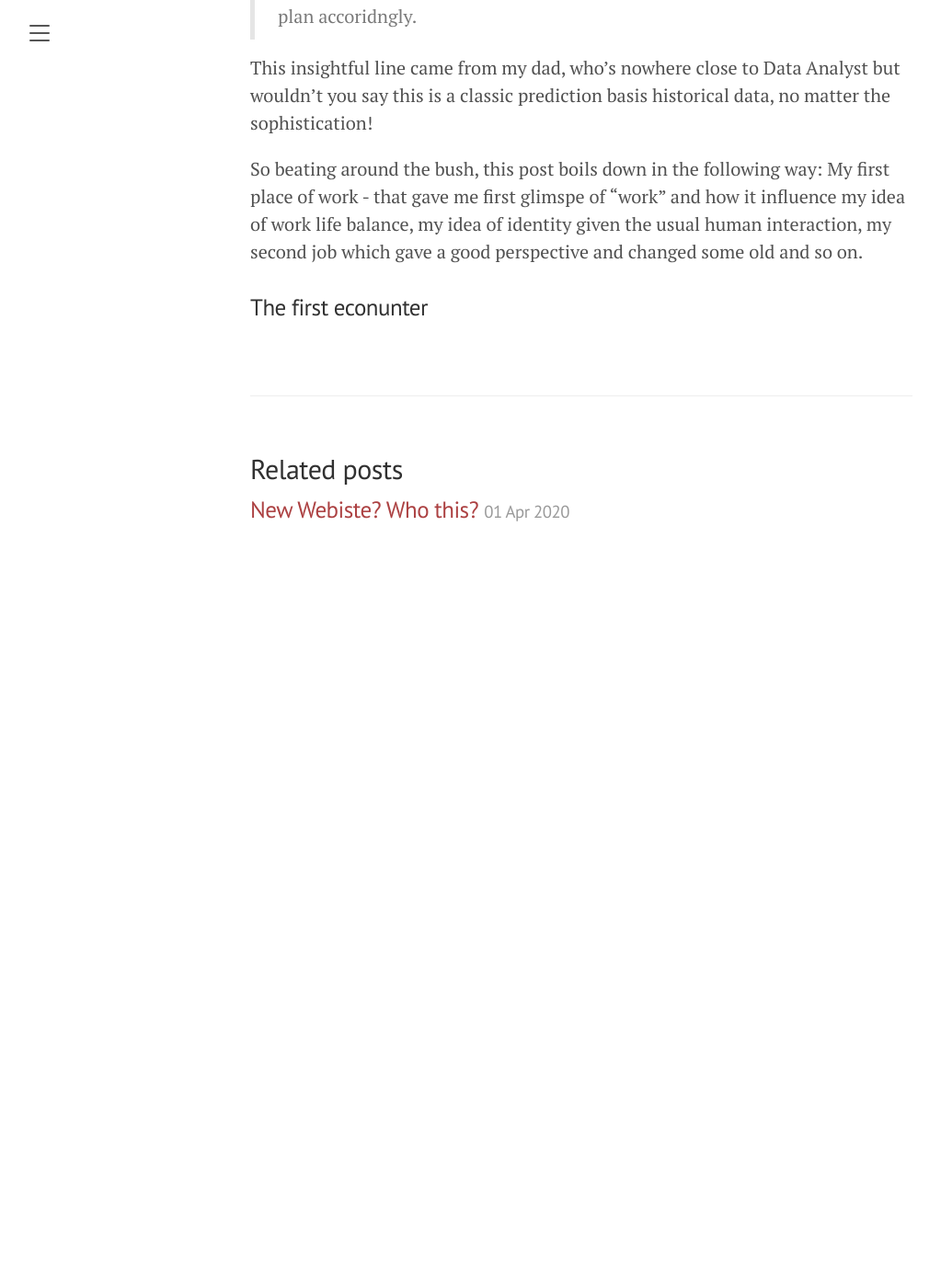
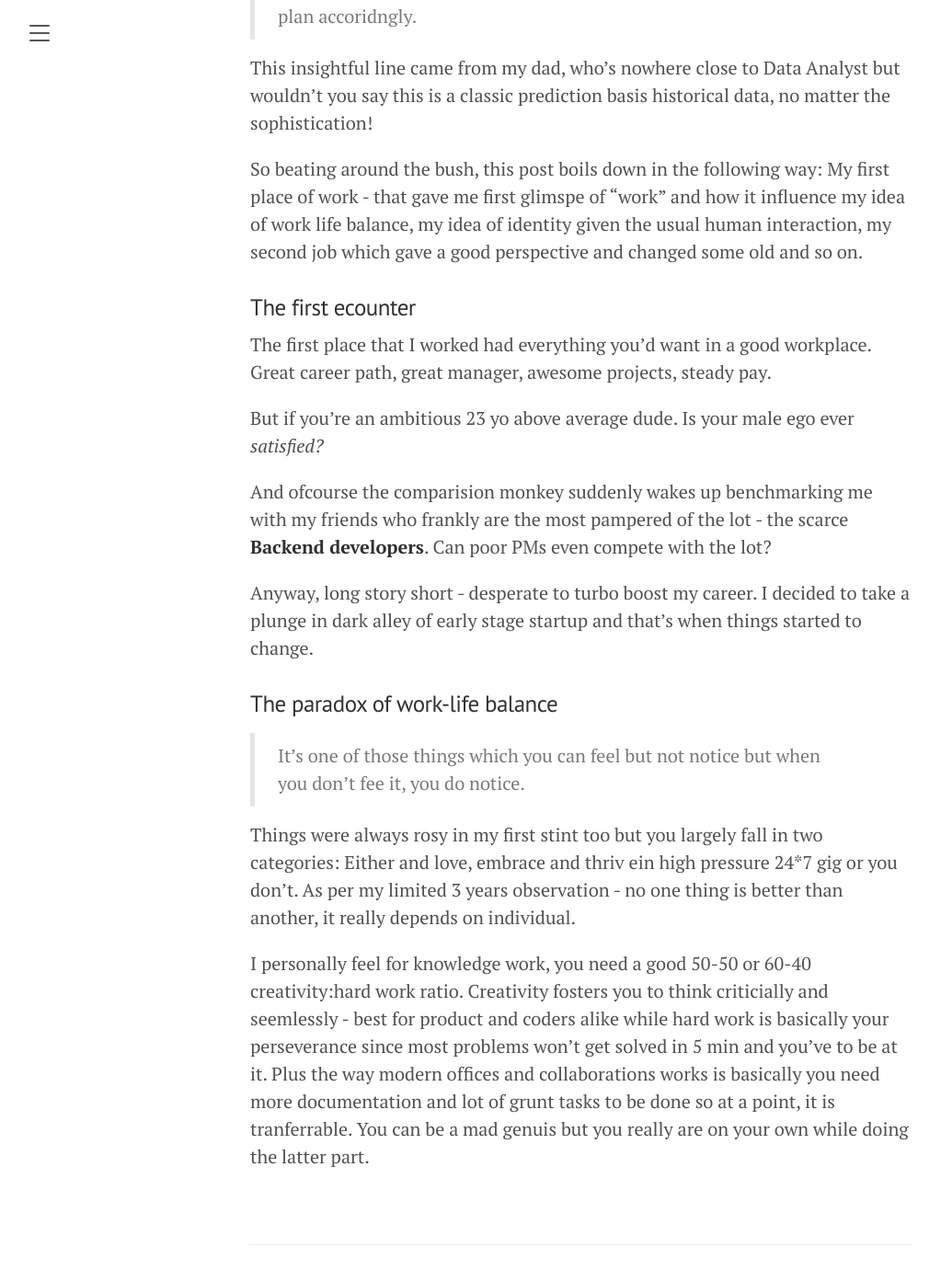
Before and after one commit to asaiatin/asaiatin.github.io, a Jekyll site: the page built from _posts/2021-05-11-First Post.md, in a window 1280 px wide and 1400 px high, scrolled down 1012 px. Shown: the top 1393 px of the window at 92% size, without its empty margins (8-1031 px from the left). Built offline with Jekyll 4.4.1, drawn with Linux system fonts in a browser that asks for light colours; before the commit the page ends 1642 px from its top, so only the background shows below that; some of the changed text lies outside the part shown.

Commit message:
Udpate on first post

```diff
--- a/_posts/2021-05-11-First Post.md
+++ b/_posts/2021-05-11-First Post.md
@@ -10,7 +10,7 @@ The solace I have right now is the blog is really unknown so I can publish incom
 
 ### Genesis
 
-Post undergrad,  finding an enthralling job in the heart of Bengaluru was part luck, part effort. I quiet honestly didn't know where I landed. As it was directly on-campus and let me postpone my MBA plans, I was mroe than happy to take it up. Little did I know that I'd everntually land in the midst of most promising time on the second deecade of 21st century India, <strong> The Private Boom </strong>
+Post undergrad,  finding an enthralling job in the heart of Bengaluru was part luck, part effort. I quiet honestly didn't know where I landed. As it was directly on-campus and let me postpone my MBA plans, I was more than happy to take it up. Little did I know that I'd everntually land in the midst of most promising time time and place of the decade, <strong> The Private Boom </strong>
 
 Basically this was the "Startup" scene that had started making big noises - From big valuation to reverse brain drain. The place that I joiend as management trainee/business analyst would go on to raise multi miliion dollars from marquee investors and become India's first tech-media unicorn. Anyways, the story isn't about it. But dope genesis though, right? :P
 
@@ -24,4 +24,22 @@ This insightful line came from my dad, who's nowhere close to Data Analyst but w
 
 So beating around the bush, this post boils down in the following way: My first place of work - that gave me first glimspe of "work" and how it influence my idea of work life balance, my idea of identity given the usual human interaction, my second job which gave a good perspective and changed some old and so on.
 
-### The first econunter
+### The first ecounter
+
+The first place that I worked had everything you'd want in a good workplace. Great career path, great manager, awesome projects, steady pay.
+
+But if you're an ambitious 23 yo above average dude. Is your male ego ever <em>satisfied?</em>
+
+And ofcourse the comparision monkey suddenly wakes up benchmarking me with my friends who frankly are the most pampered of the lot - the scarce <strong>Backend developers</strong>. Can poor PMs even compete with the lot?
+
+Anyway, long story short - desperate to turbo boost my career. I decided to take a plunge in dark alley of early stage startup and that's when things started to change.
+
+
+### The paradox of work-life balance
+
+>It's one of those things which you can feel but not notice but when you don't fee it, you do notice.
+
+Things were always rosy in my first stint too but you largely fall in two categories: Either and love, embrace and thriv ein high pressure 24*7 gig or you don't.
+As per my limited 3 years observation - no one thing is better than another, it really depends on individual.
+
+I personally feel for knowledge work, you need a good 50-50 or 60-40 creativity:hard work ratio. Creativity fosters you to think criticially and seemlessly - best for product and coders alike while hard work is basically your perseverance since most problems won't get solved in 5 min and you've to be at it. Plus the way modern offices and collaborations works is basically you need more documentation and lot of grunt tasks to be done so at a point, it is tranferrable. You can be a mad genuis but you really are on your own while doing the latter part.
```
